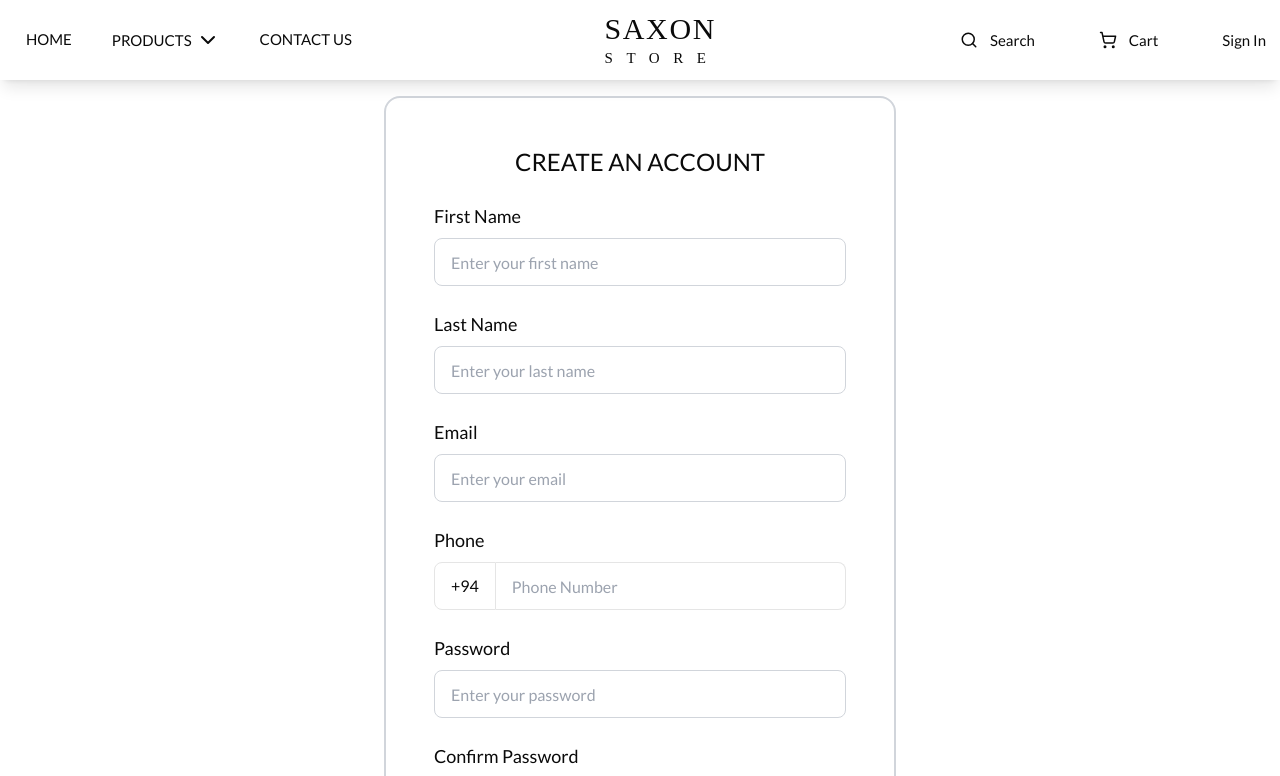
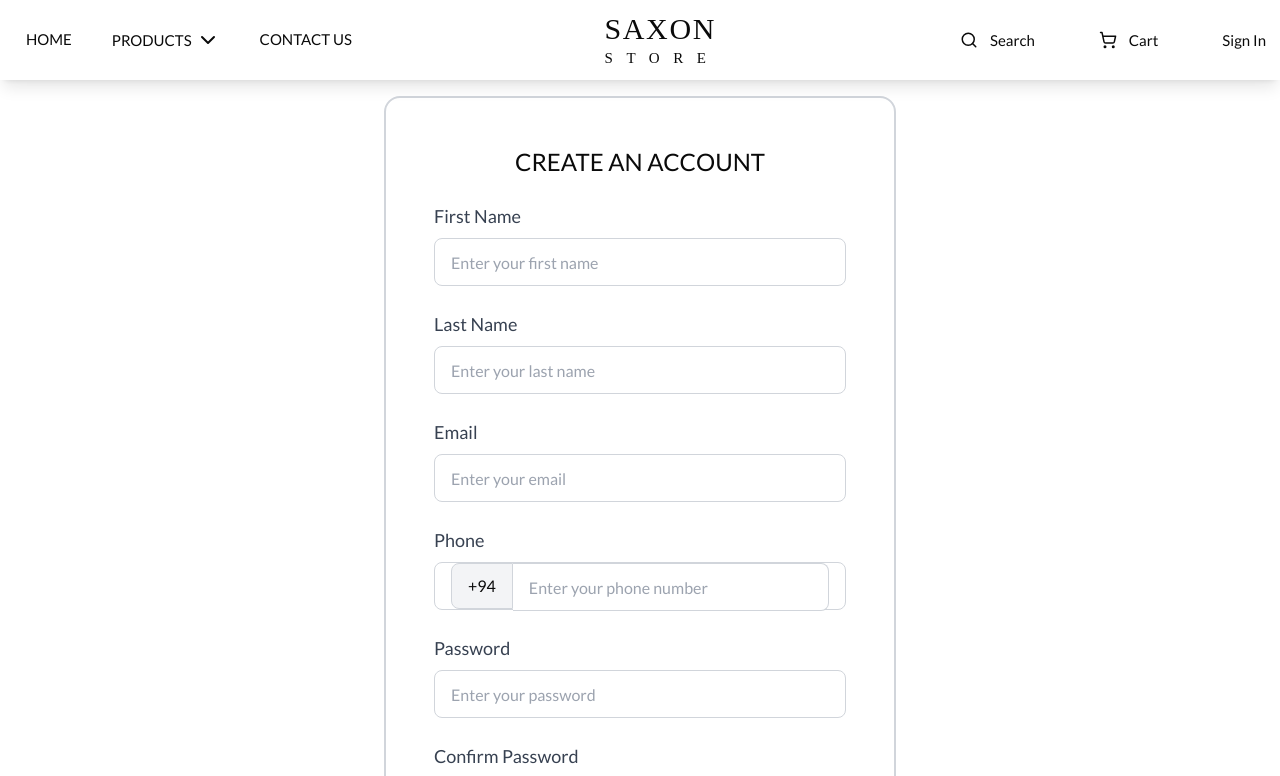
Before and after one commit to Supun-SD/SaxonStore, a React (Vite) app in the folder saxonstore-frontend/: page /sign-up in a window 1280 px wide. Shown: the top 776 px of the page. Built offline with nearby package versions, Linux system fonts and the light colour scheme; a web font is replaced by a local one.

Commit message:
shadcn components

```diff
--- a/saxonstore-frontend/src/components/ui/form.tsx
+++ b/saxonstore-frontend/src/components/ui/form.tsx
@@ -1,6 +1,6 @@
-import * as React from "react"
-import * as LabelPrimitive from "@radix-ui/react-label"
-import { Slot } from "@radix-ui/react-slot"
+import * as React from "react";
+import * as LabelPrimitive from "@radix-ui/react-label";
+import { Slot } from "@radix-ui/react-slot";
 import {
   Controller,
   ControllerProps,
@@ -8,27 +8,27 @@ import {
   FieldValues,
   FormProvider,
   useFormContext,
-} from "react-hook-form"
+} from "react-hook-form";
 
-import { cn } from "@/lib/utils"
-import { Label } from "@/components/ui/label"
+import { cn } from "@/lib/utils";
+import { Label } from "@/components/ui/label";
 
-const Form = FormProvider
+const Form = FormProvider;
 
 type FormFieldContextValue<
   TFieldValues extends FieldValues = FieldValues,
-  TName extends FieldPath<TFieldValues> = FieldPath<TFieldValues>
+  TName extends FieldPath<TFieldValues> = FieldPath<TFieldValues>,
 > = {
-  name: TName
-}
+  name: TName;
+};
 
 const FormFieldContext = React.createContext<FormFieldContextValue>(
-  {} as FormFieldContextValue
-)
+  {} as FormFieldContextValue,
+);
 
 const FormField = <
   TFieldValues extends FieldValues = FieldValues,
-  TName extends FieldPath<TFieldValues> = FieldPath<TFieldValues>
+  TName extends FieldPath<TFieldValues> = FieldPath<TFieldValues>,
 >({
   ...props
 }: ControllerProps<TFieldValues, TName>) => {
@@ -36,21 +36,21 @@ const FormField = <
     <FormFieldContext.Provider value={{ name: props.name }}>
       <Controller {...props} />
     </FormFieldContext.Provider>
-  )
-}
+  );
+};
 
 const useFormField = () => {
-  const fieldContext = React.useContext(FormFieldContext)
-  const itemContext = React.useContext(FormItemContext)
-  const { getFieldState, formState } = useFormContext()
+  const fieldContext = React.useContext(FormFieldContext);
+  const itemContext = React.useContext(FormItemContext);
+  const { getFieldState, formState } = useFormContext();
 
-  const fieldState = getFieldState(fieldContext.name, formState)
+  const fieldState = getFieldState(fieldContext.name, formState);
 
   if (!fieldContext) {
-    throw new Error("useFormField should be used within <FormField>")
+    throw new Error("useFormField should be used within <FormField>");
   }
 
-  const { id } = itemContext
+  const { id } = itemContext;
 
   return {
     id,
@@ -59,96 +59,105 @@ const useFormField = () => {
     formDescriptionId: `${id}-form-item-description`,
     formMessageId: `${id}-form-item-message`,
     ...fieldState,
-  }
-}
+  };
+};
 
 type FormItemContextValue = {
-  id: string
-}
+  id: string;
+};
 
 const FormItemContext = React.createContext<FormItemContextValue>(
-  {} as FormItemContextValue
-)
+  {} as FormItemContextValue,
+);
 
 const FormItem = React.forwardRef<
   HTMLDivElement,
   React.HTMLAttributes<HTMLDivElement>
 >(({ className, ...props }, ref) => {
-  const id = React.useId()
+  const id = React.useId();
 
   return (
     <FormItemContext.Provider value={{ id }}>
       <div ref={ref} className={cn("space-y-2", className)} {...props} />
     </FormItemContext.Provider>
-  )
-})
-FormItem.displayName = "FormItem"
+  );
+});
+FormItem.displayName = "FormItem";
 
 const FormLabel = React.forwardRef<
   React.ElementRef<typeof LabelPrimitive.Root>,
   React.ComponentPropsWithoutRef<typeof LabelPrimitive.Root>
 >(({ className, ...props }, ref) => {
-  const { error, formItemId } = useFormField()
+  const { error, formItemId } = useFormField();
 
   return (
     <Label
       ref={ref}
-      className={cn(error && "text-destructive", className)}
+      className={cn(
+        "text-lg font-normal", // Custom styles
+        error ? "text-red-500" : "text-gray-700",
+        className,
+      )}
       htmlFor={formItemId}
       {...props}
     />
-  )
-})
-FormLabel.displayName = "FormLabel"
+  );
+});
+FormLabel.displayName = "FormLabel";
 
 const FormControl = React.forwardRef<
   React.ElementRef<typeof Slot>,
   React.ComponentPropsWithoutRef<typeof Slot>
 >(({ ...props }, ref) => {
-  const { error, formItemId, formDescriptionId, formMessageId } = useFormField()
+  const { error, formItemId, formDescriptionId, formMessageId } =
+    useFormField();
 
   return (
     <Slot
       ref={ref}
       id={formItemId}
       aria-describedby={
-        !error
-          ? `${formDescriptionId}`
-          : `${formDescriptionId} ${formMessageId}`
+        !error ? formDescriptionId : `${formDescriptionId} ${formMessageId}`
       }
       aria-invalid={!!error}
+      className={cn(
+        "h-12 w-full rounded-lg border px-4 text-base", // Input styling
+        error ? "border-red-500" : "border-gray-300 focus:border-black", // Error and focus states
+        "transition-colors duration-200 focus:outline-none", // Transition effects
+        props.className,
+      )}
       {...props}
     />
-  )
-})
-FormControl.displayName = "FormControl"
+  );
+});
+FormControl.displayName = "FormControl";
 
 const FormDescription = React.forwardRef<
   HTMLParagraphElement,
   React.HTMLAttributes<HTMLParagraphElement>
 >(({ className, ...props }, ref) => {
-  const { formDescriptionId } = useFormField()
+  const { formDescriptionId } = useFormField();
 
   return (
     <p
       ref={ref}
       id={formDescriptionId}
-      className={cn("text-[0.8rem] text-muted-foreground", className)}
+      className={cn("text-sm text-gray-500", className)}
       {...props}
     />
-  )
-})
-FormDescription.displayName = "FormDescription"
+  );
+});
+FormDescription.displayName = "FormDescription";
 
 const FormMessage = React.forwardRef<
   HTMLParagraphElement,
   React.HTMLAttributes<HTMLParagraphElement>
 >(({ className, children, ...props }, ref) => {
-  const { error, formMessageId } = useFormField()
-  const body = error ? String(error?.message) : children
+  const { error, formMessageId } = useFormField();
+  const body = error ? String(error?.message) : children;
 
   if (!body) {
-    return null
+    return null;
   }
 
   return (
@@ -160,9 +169,9 @@ const FormMessage = React.forwardRef<
     >
       {body}
     </p>
-  )
-})
-FormMessage.displayName = "FormMessage"
+  );
+});
+FormMessage.displayName = "FormMessage";
 
 export {
   useFormField,
@@ -173,4 +182,4 @@ export {
   FormDescription,
   FormMessage,
   FormField,
-}
+};
--- /dev/null
+++ b/saxonstore-frontend/src/components/ui/input.tsx
@@ -0,0 +1,22 @@
+import * as React from "react";
+
+import { cn } from "@/lib/utils";
+
+const Input = React.forwardRef<HTMLInputElement, React.ComponentProps<"input">>(
+  ({ className, type, ...props }, ref) => {
+    return (
+      <input
+        type={type}
+        className={cn(
+          "flex h-12 w-full rounded-md border border-input bg-transparent px-3 py-1 text-base shadow-sm transition-colors file:border-0 file:bg-transparent file:text-sm file:font-medium file:text-foreground placeholder:text-muted-foreground focus-visible:outline-none focus-visible:ring-1 focus-visible:ring-ring disabled:cursor-not-allowed disabled:opacity-50 md:text-sm",
+          className,
+        )}
+        ref={ref}
+        {...props}
+      />
+    );
+  },
+);
+Input.displayName = "Input";
+
+export { Input };
--- a/saxonstore-frontend/src/pages/ForgotPassword.jsx
+++ b/saxonstore-frontend/src/pages/ForgotPassword.jsx
@@ -1,4 +1,34 @@
+import React from "react";
+import { useForm } from "react-hook-form";
+import { zodResolver } from "@hookform/resolvers/zod";
+import * as z from "zod";
+import {
+  Form,
+  FormField,
+  FormItem,
+  FormLabel,
+  FormControl,
+  FormMessage,
+} from "@/components/ui/form";
+
+const forgotPasswordSchema = z.object({
+  email: z.string().email("Please enter a valid email address"),
+});
+
 function ForgotPassword() {
+  // Initialize form methods
+  const form = useForm({
+    resolver: zodResolver(forgotPasswordSchema),
+    defaultValues: {
+      email: "",
+    },
+  });
+
+  // Form submit handler
+  const onSubmit = (data) => {
+    console.log("Forgot password data:", data);
+    // Logic to send link goes here
+  };
   return (
     <div className="flex min-h-screen items-center justify-center p-4">
       <div className="w-full max-w-md rounded-2xl border-2 border-gray-300 bg-white p-8 shadow-md">
@@ -6,24 +36,34 @@ function ForgotPassword() {
           FORGOT PASSWORD
         </h2>
 
-        <form className="space-y-6">
-          <div>
-            <label htmlFor="email" className="mb-2 block text-lg font-normal">
-              Email
-            </label>
+        <Form {...form}>
+          <form onSubmit={form.handleSubmit(onSubmit)} className="space-y-6">
+            <FormField
+              name="email"
+              control={form.control}
+              render={({ field }) => (
+                <FormItem>
+                  <FormLabel htmlFor="email">Email</FormLabel>
+                  <FormControl>
                     <input
-              type="email"
+                      {...field}
                       id="email"
                       placeholder="Enter your email"
                       className="h-12 w-full rounded-lg border border-gray-300 px-4 text-base focus:outline-none"
                     />
-          </div>
+                  </FormControl>
+                  <FormMessage>
+                    {form.formState.errors.email?.message}
+                  </FormMessage>
+                </FormItem>
+              )}
+            />
 
             <button
               type="submit"
               className="h-12 w-full rounded-l border border-gray-900 bg-white text-xl font-normal text-black transition-colors duration-200 hover:bg-gray-800 hover:text-white"
             >
-            Send OTP
+              Send Password Reset Link
             </button>
 
             <div className="mt-4 text-center">
@@ -38,6 +78,7 @@ function ForgotPassword() {
               </span>
             </div>
           </form>
+        </Form>
       </div>
     </div>
   );
--- a/saxonstore-frontend/src/pages/LogIn.jsx
+++ b/saxonstore-frontend/src/pages/LogIn.jsx
@@ -1,36 +1,70 @@
+import React from "react";
+import { useForm, FormProvider } from "react-hook-form";
+import {
+  Form,
+  FormField,
+  FormItem,
+  FormLabel,
+  FormControl,
+  FormDescription,
+  FormMessage,
+} from "@/components/ui/form";
 function LogIn() {
+  const form = useForm({
+    defaultValues: {
+      email: "",
+      password: "",
+    },
+  });
+
+  const onSubmit = (data) => {
+    console.log("Form Data:", data);
+  };
+
   return (
     <div className="flex-center h-screen justify-center">
       <div className="mb-8 w-[500px] rounded-2xl border-2 border-gray-300 bg-white p-8">
         <h2 className="mb-6 text-center text-2xl font-normal">LOG IN</h2>
 
-        <form className="space-y-6">
-          <div>
-            <label htmlFor="email" className="mb-2 block text-lg font-normal">
-              Email
-            </label>
+        <Form {...form}>
+          <form onSubmit={form.handleSubmit(onSubmit)} className="space-y-6">
+            <FormField
+              name="email"
+              control={form.control}
+              render={({ field }) => (
+                <FormItem>
+                  <FormLabel>Email</FormLabel>
+                  <FormControl asChild>
                     <input
+                      {...field}
                       type="email"
-              id="email"
                       placeholder="Enter your email"
                       className="h-12 w-full rounded-lg border border-gray-300 px-4 text-base focus:outline-none"
                     />
-          </div>
+                  </FormControl>
+                  <FormMessage />
+                </FormItem>
+              )}
+            />
 
-          <div>
-            <label
-              htmlFor="password"
-              className="mb-2 block text-lg font-normal"
-            >
-              Password
-            </label>
+            <FormField
+              name="password"
+              control={form.control}
+              render={({ field }) => (
+                <FormItem>
+                  <FormLabel>Password</FormLabel>
+                  <FormControl asChild>
                     <input
+                      {...field}
                       type="password"
-              id="password"
                       placeholder="Enter your password"
                       className="h-12 w-full rounded-lg border border-gray-300 px-4 text-base focus:outline-none"
                     />
-          </div>
+                  </FormControl>
+                  <FormMessage />
+                </FormItem>
+              )}
+            />
 
             <div className="mt-2 text-right">
               <a
@@ -60,6 +94,7 @@ function LogIn() {
               </span>
             </div>
           </form>
+        </Form>
       </div>
     </div>
   );
--- a/saxonstore-frontend/src/pages/SignUp.jsx
+++ b/saxonstore-frontend/src/pages/SignUp.jsx
@@ -1,4 +1,35 @@
+import React from "react";
+import { useForm, Controller, FormProvider } from "react-hook-form";
+import { Button } from "@/components/ui/button";
+import { Input } from "@/components/ui/input";
+import { Label } from "@/components/ui/label";
+import {
+  Form,
+  FormField,
+  FormItem,
+  FormLabel,
+  FormControl,
+  FormDescription,
+  FormMessage,
+} from "@/components/ui/form";
 function SignUp() {
+  const form = useForm({
+    defaultValues: {
+      email: "",
+      password: "",
+    },
+  });
+
+  const {
+    control,
+    handleSubmit,
+    formState: { errors },
+  } = useForm();
+
+  const onSubmit = (data) => {
+    console.log(data);
+  };
+
   return (
     <div className="mt-8 flex min-h-screen items-center justify-center bg-white p-8 pt-16">
       <div className="w-full max-w-md rounded-2xl border-2 border-gray-300 bg-white p-4 sm:p-12 lg:max-w-lg">
@@ -6,95 +37,132 @@ function SignUp() {
           CREATE AN ACCOUNT
         </h2>
 
-        <form className="flex flex-col space-y-6">
-          <div>
-            <label
-              htmlFor="firstName"
-              className="mb-2 block text-lg font-normal"
+        <Form {...form}>
+          <form
+            onSubmit={handleSubmit(onSubmit)}
+            className="flex flex-col space-y-6"
           >
-              First Name
-            </label>
+            <FormField
+              name="firstName"
+              control={form.control}
+              render={({ field }) => (
+                <FormItem>
+                  <FormLabel htmlFor="firstName">First Name</FormLabel>
+                  <FormControl>
                     <input
-              type="text"
                       id="firstName"
                       placeholder="Enter your first name"
-              className="h-12 w-full rounded-lg border border-gray-300 px-4 text-base focus:outline-none"
+                      className="h-12 w-full rounded-lg border border-gray-300 px-4 text-base"
+                    />
+                  </FormControl>
+                  <FormMessage>{errors.firstName?.message}</FormMessage>
+                </FormItem>
+              )}
+            />
+
+            <FormField
+              name="lastName"
+              control={form.control}
+              render={({ field }) => (
+                <FormItem>
+                  <FormLabel htmlFor="lastName">Last Name</FormLabel>
+                  <FormControl>
+                    <input
+                      id="lastName"
+                      placeholder="Enter your last name"
+                      className="h-12 w-full rounded-lg border border-gray-300 px-4 text-base"
+                    />
+                  </FormControl>
+                  <FormMessage>{errors.lastName?.message}</FormMessage>
+                </FormItem>
+              )}
+            />
+
+            <FormField
+              name="email"
+              control={form.control}
+              render={({ field }) => (
+                <FormItem>
+                  <FormLabel htmlFor="email">Email</FormLabel>
+                  <FormControl>
+                    <input
+                      {...field}
+                      id="email"
+                      placeholder="Enter your email"
+                      className="h-12 w-full rounded-lg border border-gray-300 px-4 text-base"
+                    />
+                  </FormControl>
+                  <FormMessage>{errors.email?.message}</FormMessage>
+                </FormItem>
+              )}
+            />
+
+            <FormField
+              name="phone"
+              control={form.control}
+              render={({ field }) => (
+                <FormItem>
+                  <FormLabel htmlFor="phone">Phone</FormLabel>
+                  <FormControl>
+                    <div className="flex">
+                      <div className="flex items-center rounded-l-lg border border-gray-300 bg-gray-100 px-4">
+                        +94
+                      </div>
+
+                      <input
+                        {...field}
+                        id="phone"
+                        placeholder="Enter your phone number"
+                        className="h-12 w-full rounded-r-lg border border-l-0 border-gray-300 px-4 text-base focus:outline-none"
                       />
                     </div>
+                  </FormControl>
+                  <FormMessage>{errors.phone?.message}</FormMessage>
+                </FormItem>
+              )}
+            />
 
-          <div>
-            <label
-              htmlFor="lastName"
-              className="mb-2 block text-lg font-normal"
-            >
-              Last Name
-            </label>
+            <FormField
+              name="password"
+              control={form.control}
+              render={({ field }) => (
+                <FormItem>
+                  <FormLabel htmlFor="password">Password</FormLabel>
+                  <FormControl>
                     <input
-              type="text"
-              id="lastName"
-              placeholder="Enter your last name"
-              className="h-12 w-full rounded-lg border border-gray-300 px-4 text-base focus:outline-none"
-            />
-          </div>
-
-          <div>
-            <label htmlFor="email" className="mb-2 block text-lg font-normal">
-              Email
-            </label>
-            <input
-              type="email"
-              id="email"
-              placeholder="Enter your email"
-              className="h-12 w-full rounded-lg border border-gray-300 px-4 text-base focus:outline-none"
-            />
-          </div>
-
-          <div>
-            <label htmlFor="phone" className="mb-2 block text-lg font-medium">
-              Phone
-            </label>
-            <div className="flex">
-              <span className="flex items-center rounded-l-lg border px-4">
-                +94
-              </span>
-              <input
-                type="tel"
-                id="phone"
-                placeholder="Phone Number"
-                className="h-12 w-full rounded-r-lg border border-l-0 px-4 focus:outline-none focus:ring-1"
-              />
-            </div>
-          </div>
-
-          <div>
-            <label
-              htmlFor="password"
-              className="mb-2 block text-lg font-normal"
-            >
-              Password
-            </label>
-            <input
+                      {...field}
                       type="password"
                       id="password"
                       placeholder="Enter your password"
-              className="h-12 w-full rounded-lg border border-gray-300 px-4 text-base focus:outline-none"
+                      className="h-12 w-full rounded-lg border border-gray-300 px-4 text-base"
                     />
-          </div>
+                  </FormControl>
+                  <FormMessage>{errors.password?.message}</FormMessage>
+                </FormItem>
+              )}
+            />
 
-          <div>
-            <label
-              htmlFor="confirmPassword"
-              className="mb-2 block text-lg font-normal"
-            >
+            <FormField
+              name="confirmPassword"
+              control={form.control}
+              render={({ field }) => (
+                <FormItem>
+                  <FormLabel htmlFor="confirmPassword">
                     Confirm Password
-            </label>
+                  </FormLabel>
+                  <FormControl>
                     <input
+                      {...field}
                       type="password"
                       id="confirmPassword"
                       placeholder="Confirm your password"
-              className="h-12 w-full rounded-lg border border-gray-300 px-4 text-base focus:outline-none"
+                      className="h-12 w-full rounded-lg border border-gray-300 px-4 text-base"
                     />
-          </div>
+                  </FormControl>
+                  <FormMessage>{errors.confirmPassword?.message}</FormMessage>
+                </FormItem>
+              )}
+            />
 
             <div className="pt-3">
               <button
@@ -117,6 +185,7 @@ function SignUp() {
               </span>
             </div>
           </form>
+        </Form>
       </div>
     </div>
   );
--- a/saxonstore-frontend/tsconfig.app.json
+++ b/saxonstore-frontend/tsconfig.app.json
@@ -2,6 +2,7 @@
   "compilerOptions": {
     // ...
     "baseUrl": ".",
+    "jsx": "react-jsx",
     "paths": {
       "@/*": ["./src/*"]
     }
--- a/saxonstore-frontend/tsconfig.json
+++ b/saxonstore-frontend/tsconfig.json
@@ -7,6 +7,7 @@
   ],
   "compilerOptions": {
     "baseUrl": ".",
+    "jsx": "react-jsx",
     "paths": {
       "@/*": ["./src/*"]
     }
```
Also changed, not shown: saxonstore-frontend/src/components/ui/label.tsx (+9 -9 lines). Lines whose indentation alone changed are shown as unchanged.
